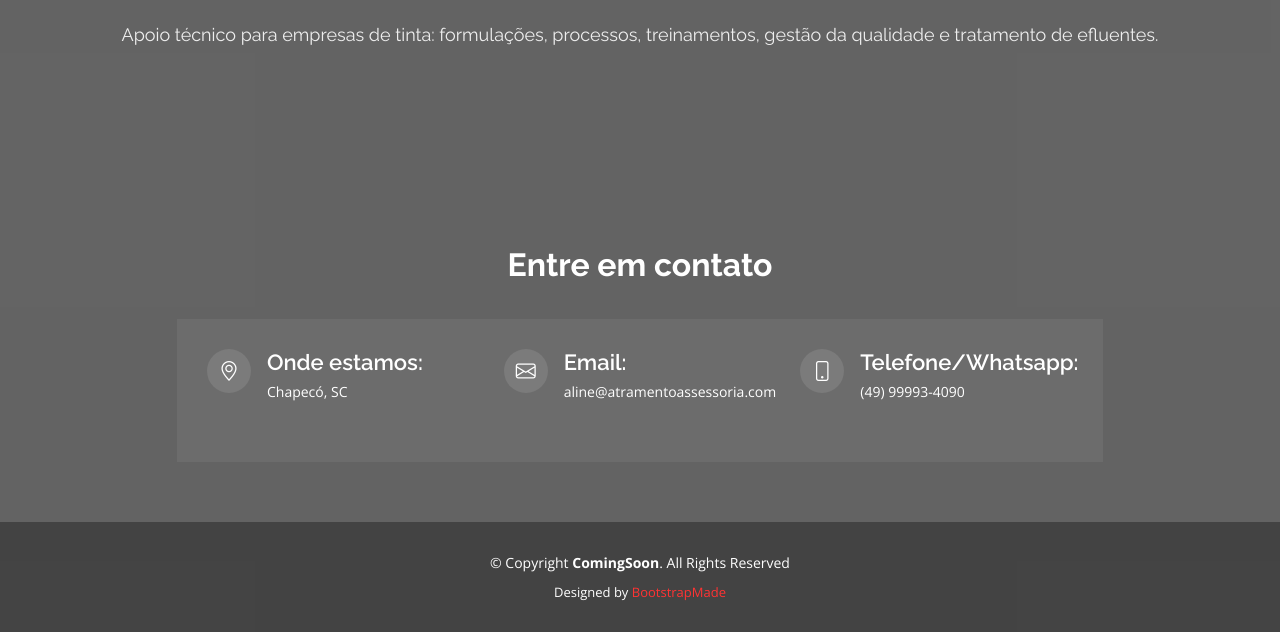
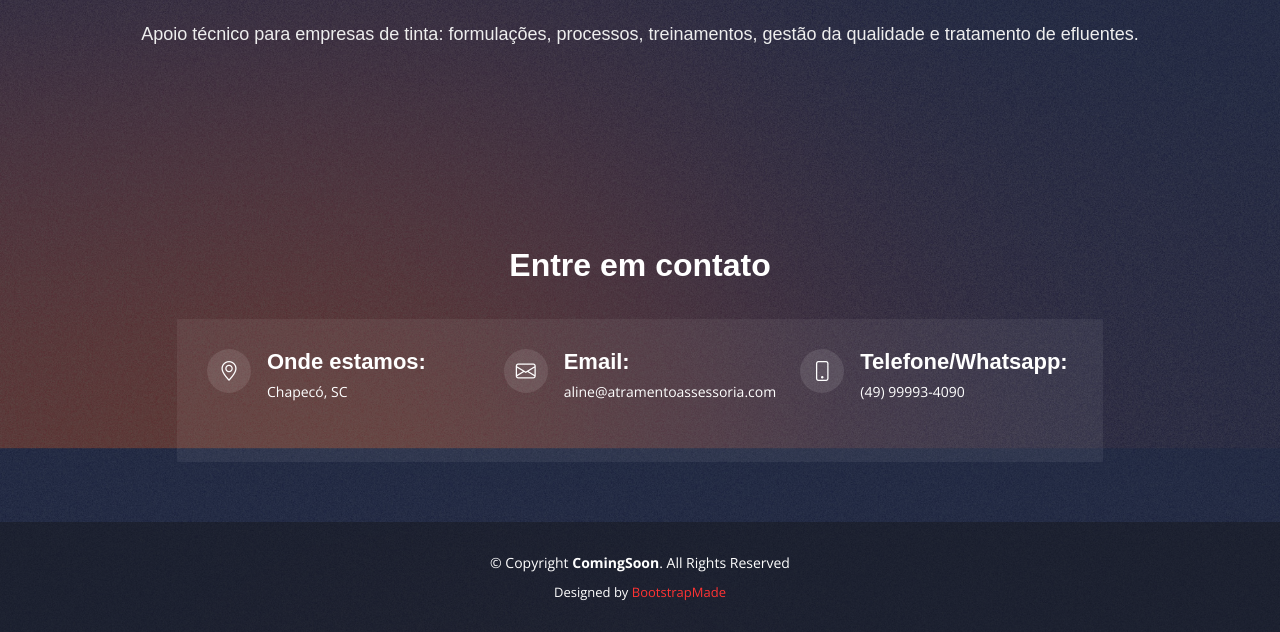
Before and after one commit to daphniele/atramento, a plain HTML site: page index.html in a window 1280 px wide. Shown: the part 456-1088 px from the top of the page. Drawn offline with nearby package versions, Linux system fonts and the light colour scheme.

Commit message:
Update style.css

```diff
--- a/assets/css/style.css
+++ b/assets/css/style.css
@@ -11,7 +11,7 @@
 body {
   font-family: "Open Sans", sans-serif;
   color: #fff;
-  background: url("../img/bg.png") top center no-repeat;
+  background: url("../img/bg.jpg") top center no-repeat;
   background-size: cover;
   position: relative;
 }
@@ -48,7 +48,7 @@ h3,
 h4,
 h5,
 h6 {
-  font-family: "Raleway", sans-serif;
+  font-family: "NeueHaasDisplay", sans-serif;
 }
 
 #main {
```
